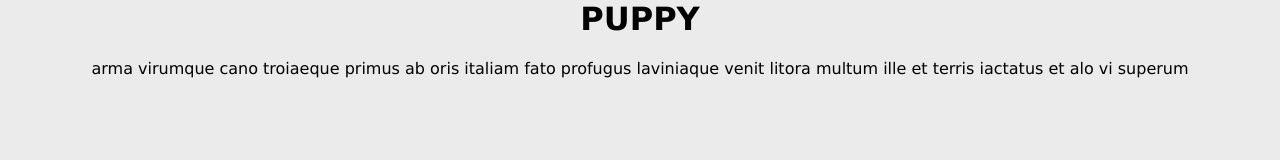
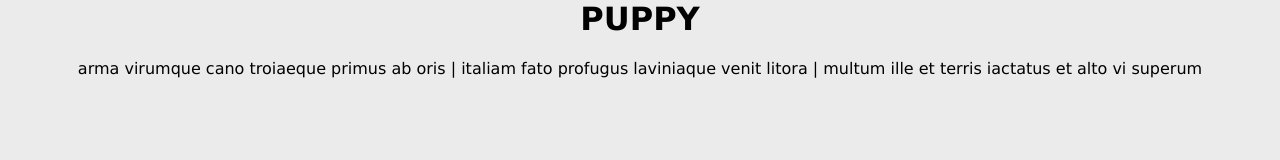
Before and after one commit to tjbolt/tjbolt.github.io, a plain HTML site: page index.html in a window 1280 px wide. Shown: the top 160 px of the page. Drawn offline with Linux system fonts and the light colour scheme.

Commit message:
Corrected Vergil

```diff
--- a/index.html
+++ b/index.html
@@ -5,7 +5,7 @@
   </head>
   <body>
     <h1>  PUPPY </h1>
-  <p> arma virumque cano troiaeque primus ab oris italiam fato profugus laviniaque venit litora multum ille et terris iactatus et alo vi superum </p>
+  <p> arma virumque cano troiaeque primus ab oris | italiam fato profugus laviniaque venit litora | multum ille et terris iactatus et alto vi superum </p>
   <div id="content"> Below is the picture of a puppy. His name is Vergil. </div>
     <img src="http://cdn.akc.org/Marketplace/Breeds/Bernese_Mountain_Dog_SERP.jpg">
     <img src="http://68.media.tumblr.com/2dc1296f0f1a6be19f050cf5713023c4/tumblr_inline_ob1cvpmu5t1rol1w1_500.jpg">
```
